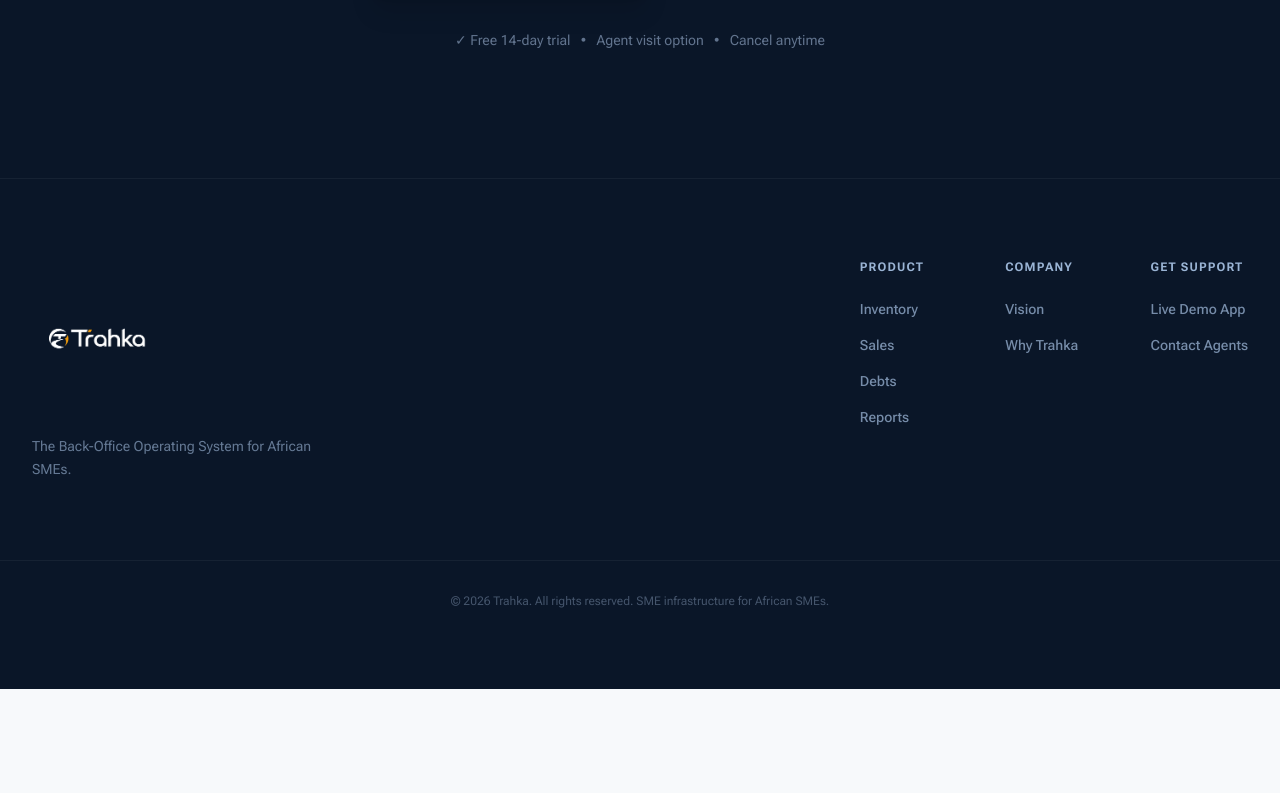
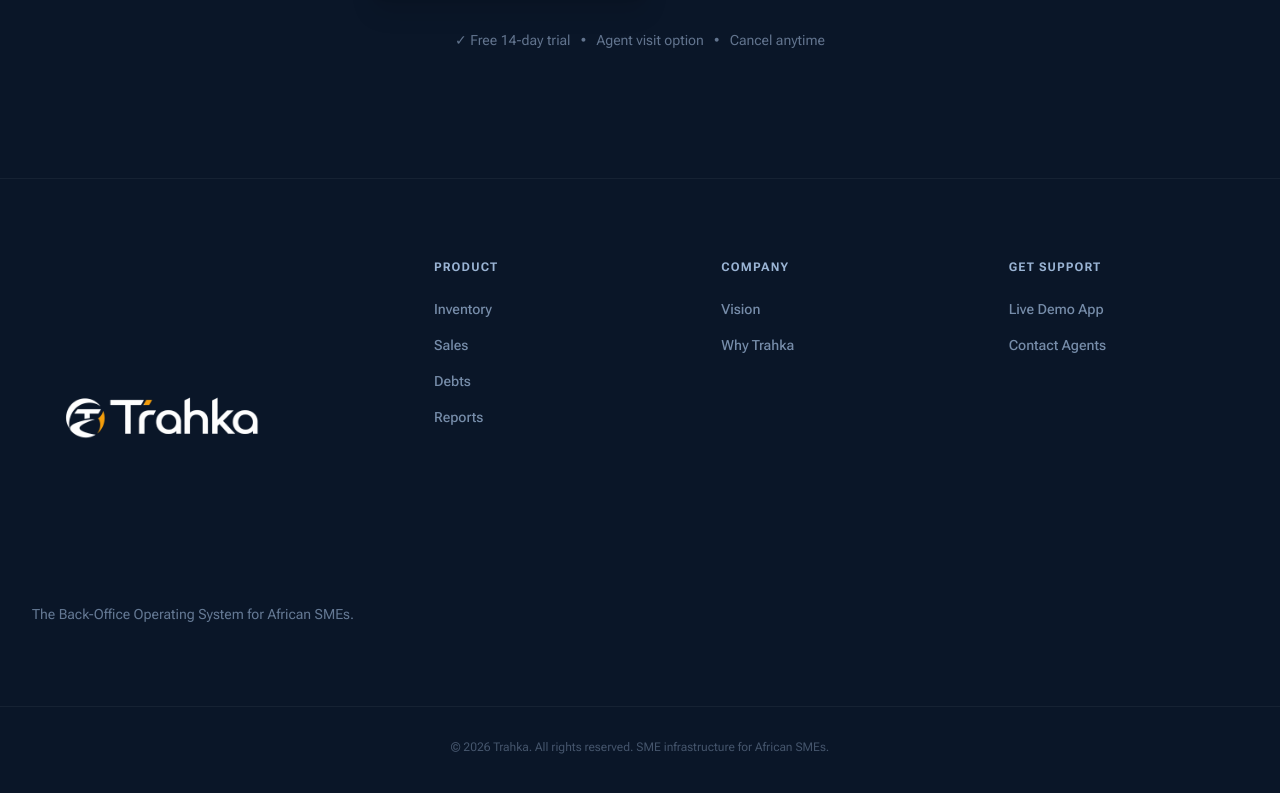
Before and after one commit to KingPraise/Trahkar, a React (Vite) app: page / in a window 1280 px wide. Shown: the part 8591-9384 px from the top of the page. Before the commit the page ends 9280 px from the top, so only its background shows below. Built offline with nearby package versions, Linux system fonts and the light colour scheme.

Commit message:
feat: improve footer layout and styling for enhanced visual appeal and readability

```diff
--- a/src/components/LandingView.tsx
+++ b/src/components/LandingView.tsx
@@ -1336,19 +1336,19 @@ export default function LandingView({
 
       {/* Footer */}
       <footer className="bg-trahka-navy border-t border-white/5 py-20">
-        <div className="container mx-auto px-6 md:px-12 xl:px-8 max-w-7xl flex flex-col md:flex-row justify-between gap-8 w-full">
-          <div className="max-w-xs text-left">
+        <div className="container mx-auto px-6 md:px-12 xl:px-8 max-w-7xl flex flex-col md:flex-row justify-between gap-20 w-full items-start">
+          <div className="flex-shrink-0 text-left">
             <img
               src="/logo1.png"
               alt="Trahka Logo"
-              className="h-40 w-auto object-contain mb-4"
+              className="h-80 w-auto object-contain"
             />
-            <p className="text-blue-200/50 text-sm leading-relaxed">
+            <p className="text-blue-200/50 text-sm leading-relaxed mt-6">
               The Back-Office Operating System for African SMEs.
             </p>
           </div>
 
-          <div className="grid grid-cols-2 sm:grid-cols-3 gap-12 text-left">
+          <div className="grid grid-cols-2 sm:grid-cols-3 gap-12 text-left flex-grow">
             <div>
               <h5 className="font-bold text-xs uppercase tracking-widest mb-6 text-blue-200/80">
                 Product
```
